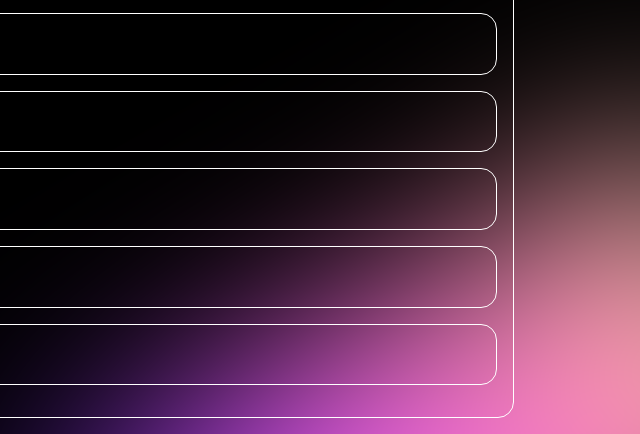
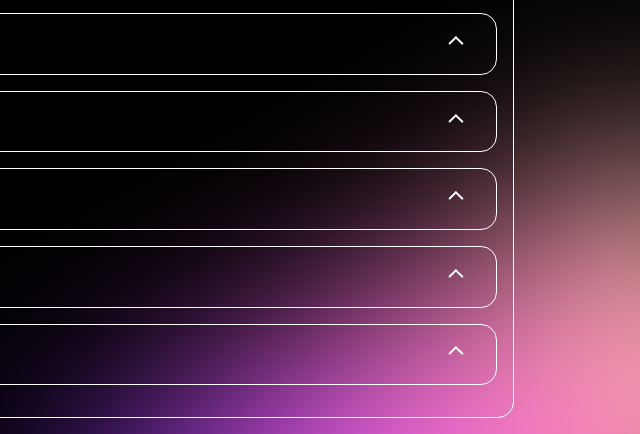
Before and after one commit to EduMartim/proj-frontend-portfolio, a plain HTML site: page index.html in a window 1280 px wide. Shown: the part 303-737 px from the top of the page, 638-1278 px from the left. Drawn offline with nearby package versions, Linux system fonts and the light colour scheme.

Commit message:
Arrows path adjusted

```diff
--- a/assets/style/acordeon.css
+++ b/assets/style/acordeon.css
@@ -39,7 +39,7 @@
 
 .acordeon .trigger::after {
     content: '';
-    background-image: url('assets/icons/arrow-top.svg'); /* assets/icons/arrow-top.svg  */
+    background-image: url('../icons/arrow-top.svg'); /* assets/icons/arrow-top.svg  */
     display: inline-block;
     width: 1rem;
     height: 1rem;
```
